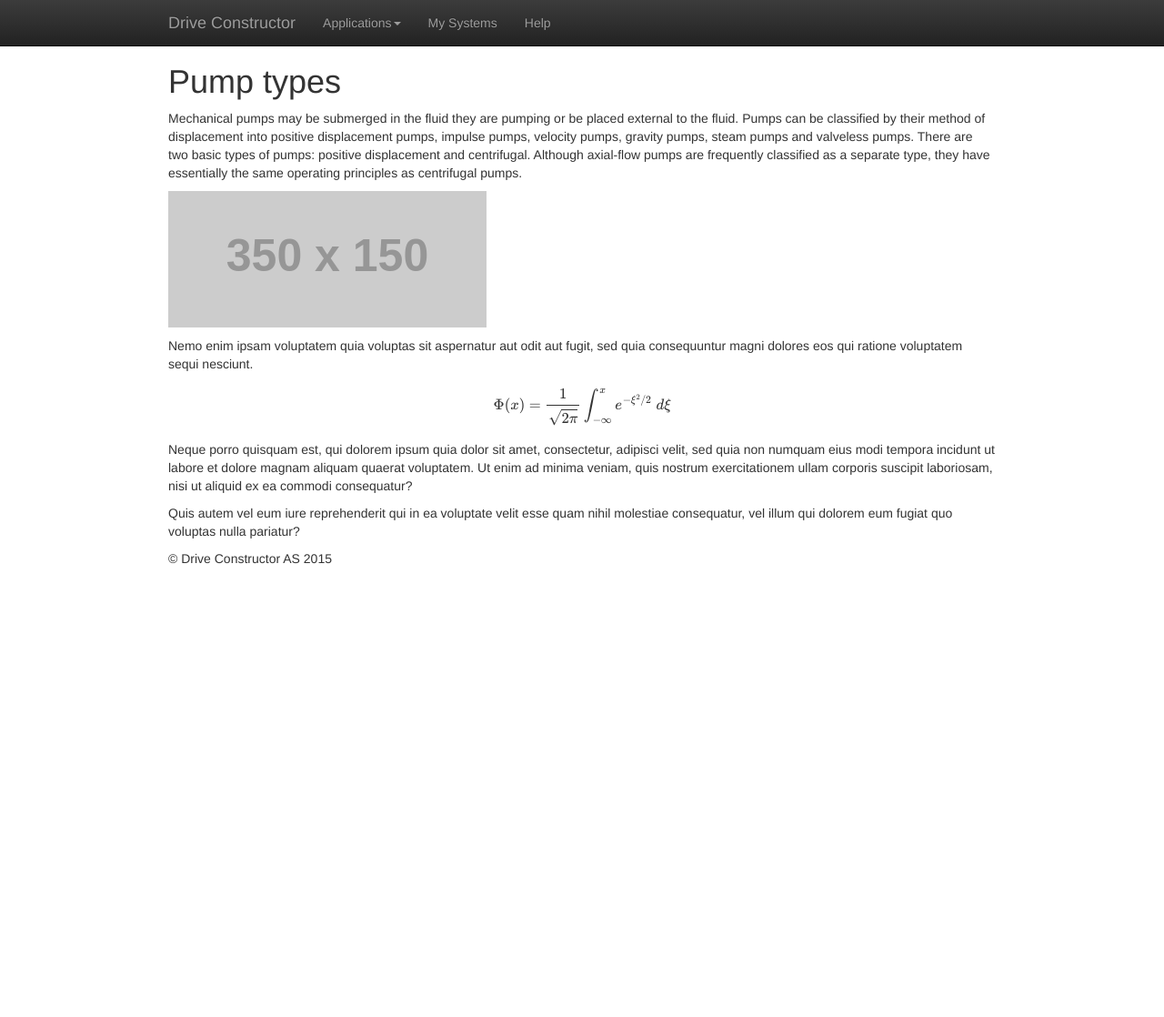
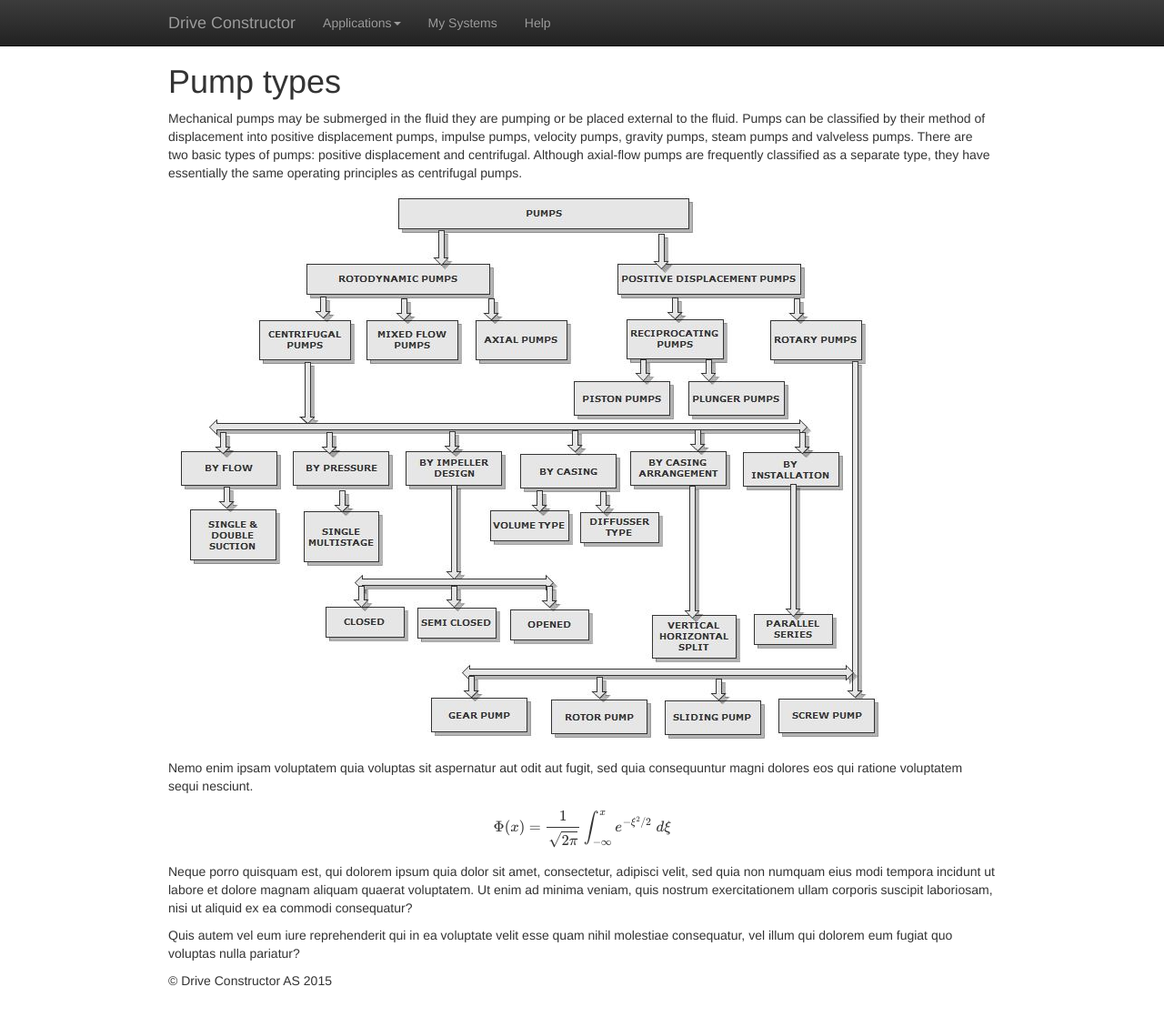
Before and after one commit to Alexey1Gavrilov/drive-constructor-site, a Jekyll site: the page built from help/pump/type.md, in a window 1280 px wide and 1118 px high. Shown: the whole window at 91% size. Built offline with Jekyll 4.4.1, drawn with Linux system fonts in a browser that asks for light colours; nearby versions of some CDN libraries; formulas are drawn with MathJax 3.

Commit message:
Add pump classification img

```diff
--- a/help/pump/type.md
+++ b/help/pump/type.md
@@ -7,7 +7,7 @@ layout: default
 Mechanical pumps may be submerged in the fluid they are pumping or be placed external to the fluid.
 Pumps can be classified by their method of displacement into positive displacement pumps, impulse pumps, velocity pumps, gravity pumps, steam pumps and valveless pumps. There are two basic types of pumps: positive displacement and centrifugal. Although axial-flow pumps are frequently classified as a separate type, they have essentially the same operating principles as centrifugal pumps.
 
-![A pump](http://placehold.it/350x150)
+![A pump](/images/pumps-classification.png)
 
 Nemo enim ipsam voluptatem quia voluptas sit aspernatur aut odit aut fugit, sed quia consequuntur magni dolores eos qui ratione voluptatem sequi nesciunt.
 
```
Also changed, not shown: images/pumps-classification.png (added).
